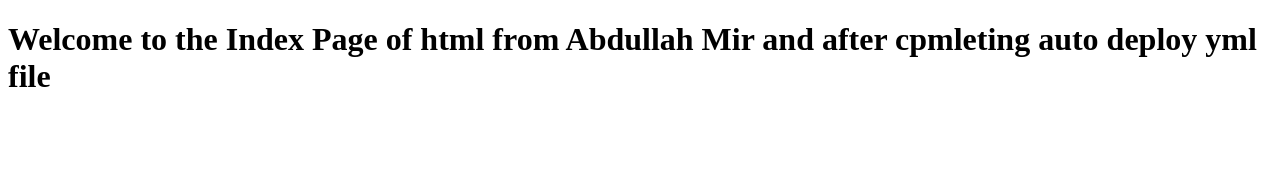
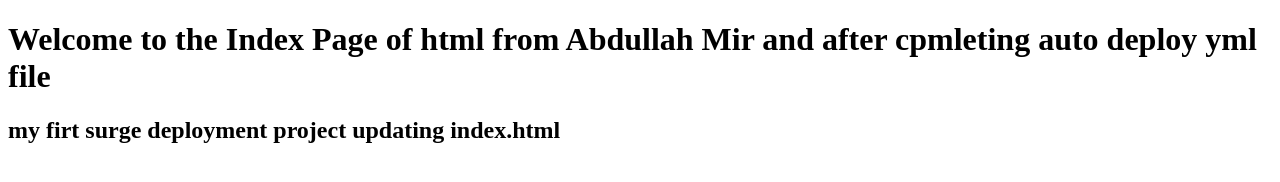
Before and after one commit to Abdullah-Mir712/Bootcamp_2020, a plain HTML site: page index.html in a window 1280 px wide. Drawn offline with Linux system fonts and the light colour scheme.

Commit message:
Update index.html 2 time

```diff
--- a/index.html
+++ b/index.html
@@ -7,5 +7,6 @@
 </head>
 <body>
     <h1>Welcome to the  Index Page of html from Abdullah Mir and after cpmleting auto deploy yml file</h1>
+    <h2>my firt surge deployment project updating index.html</h2>
 </body>
 </html>
```
